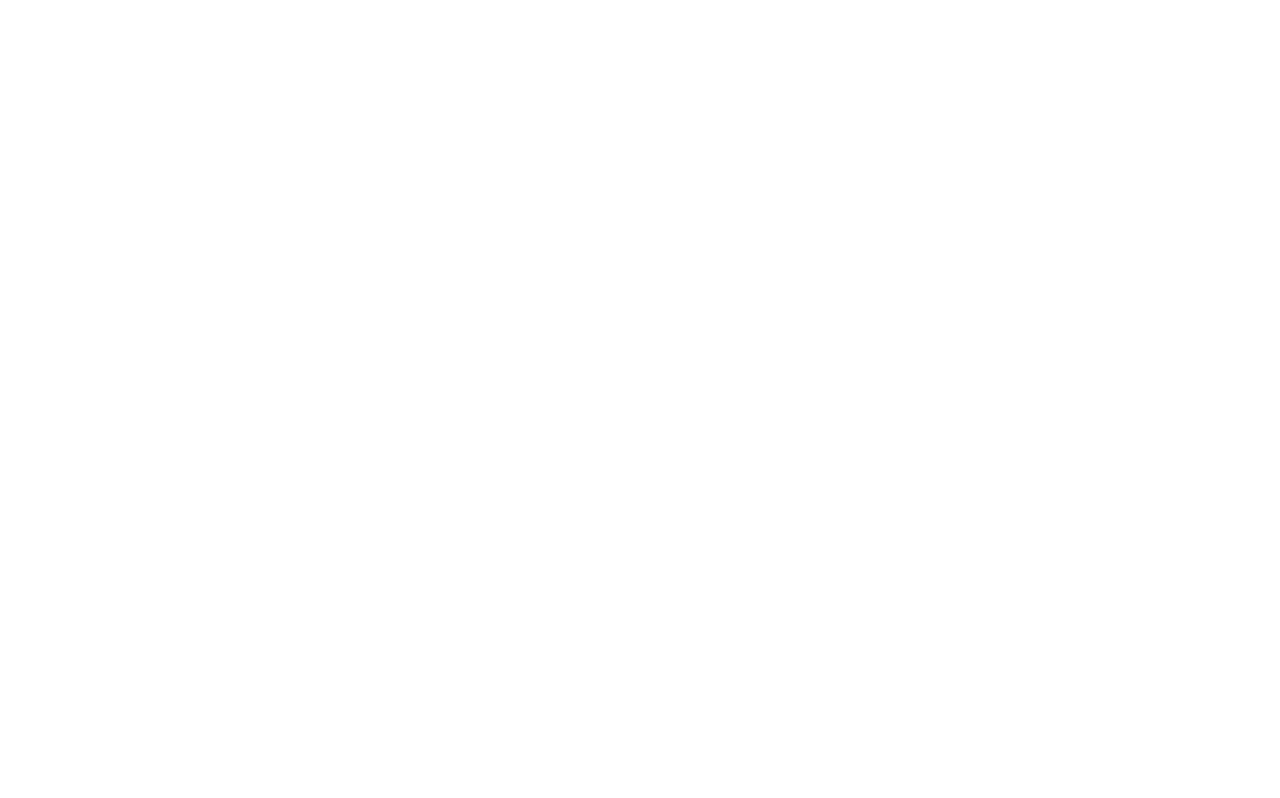
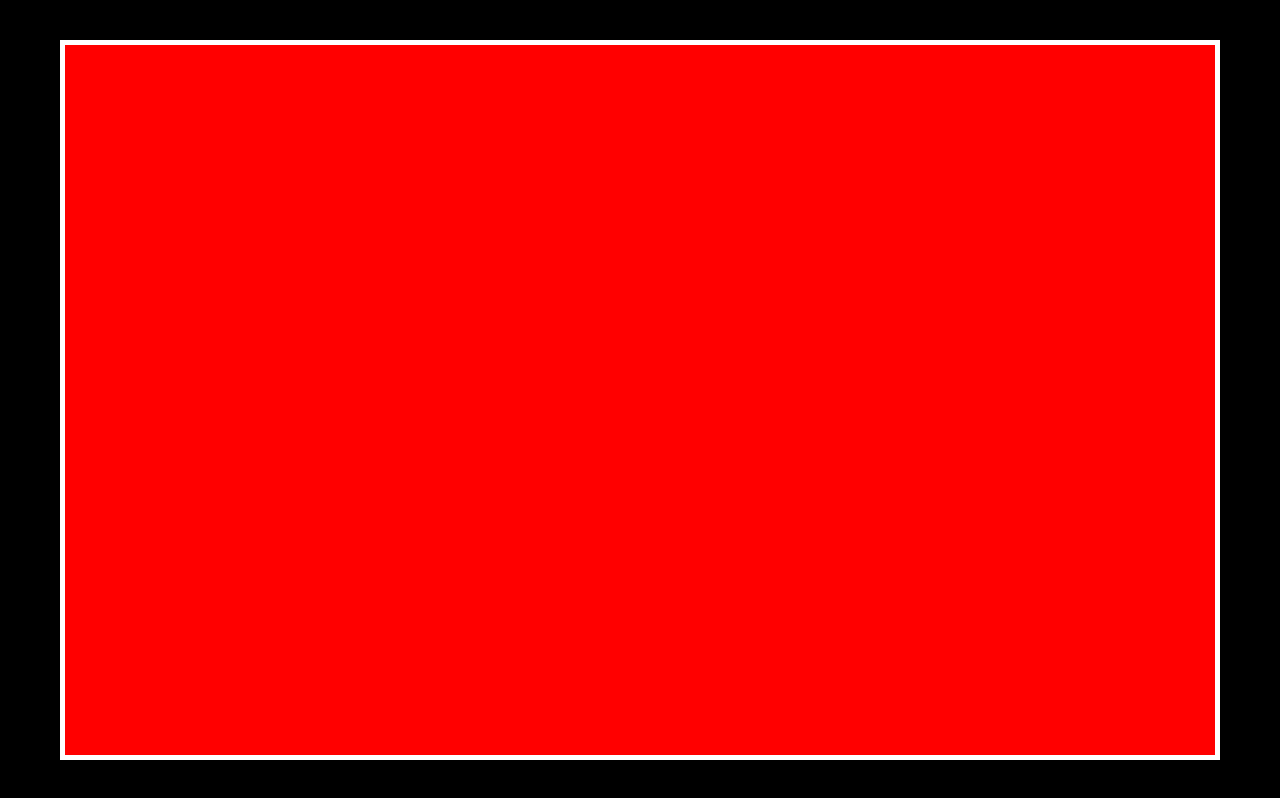
Before and after one commit to w3bd3v3lop3rNico/html-css-zoom, a plain HTML site: page index.html in a window 1280 px wide. Drawn offline with Linux system fonts and the light colour scheme.

Commit message:
Style Debug - Container and App

```diff
--- a/css/style.css
+++ b/css/style.css
@@ -26,8 +26,26 @@ figure > img {
 }
 
 .container {
-	max-width: 1000px;
+	/* max-width: 1000px; */
     width: 100%;
 	margin: 0 auto;
+    height: 100%;
 }
+
+.app {
+    height: 100vh;
+    padding: 40px 60px;
+}
+
+
+
 /* DEBUGS */
+
+.debug .app {
+    background-color: black;
+}
+
+.debug .container {
+    background-color: red;
+    border: 5px solid white;
+}
--- a/index.html
+++ b/index.html
@@ -7,13 +7,12 @@
     <link rel="stylesheet" href="./css/style.css">
     <script src="https://kit.fontawesome.com/50080ee840.js" crossorigin="anonymous"></script>
 </head>
-<body>
-    <main class="debug">
-
-    </main>
-    <footer class="debug">
-
-    </footer>
-
+<body class="debug">
+    <section class="app">
+        <main class="container">
+        </main>
+        <footer>
+        </footer>
+    </section>
 </body>
 </html>
```
